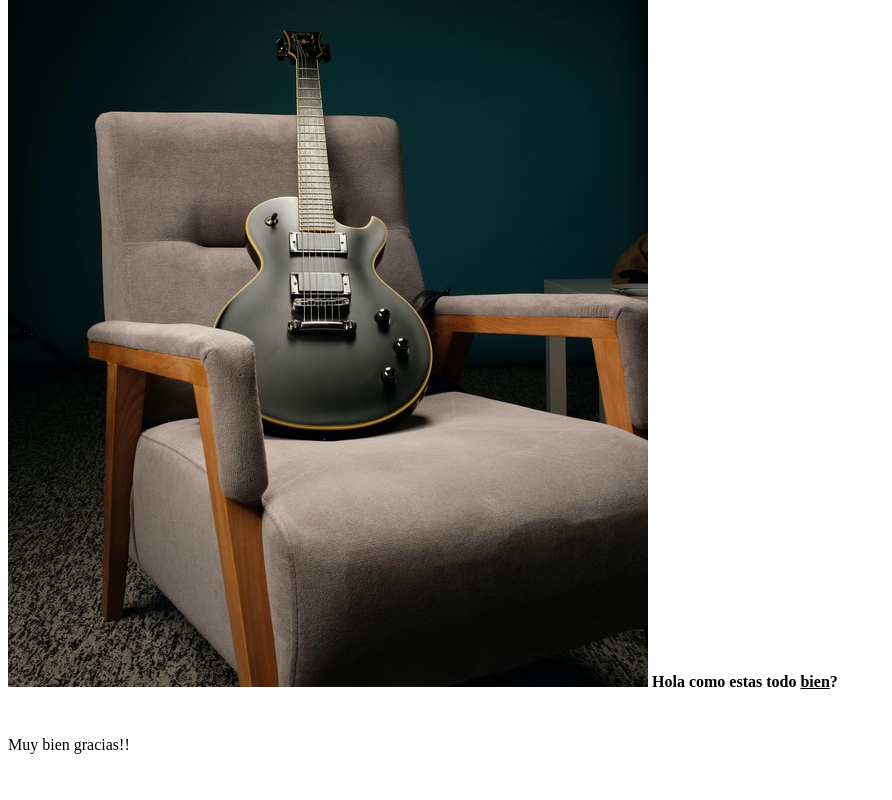
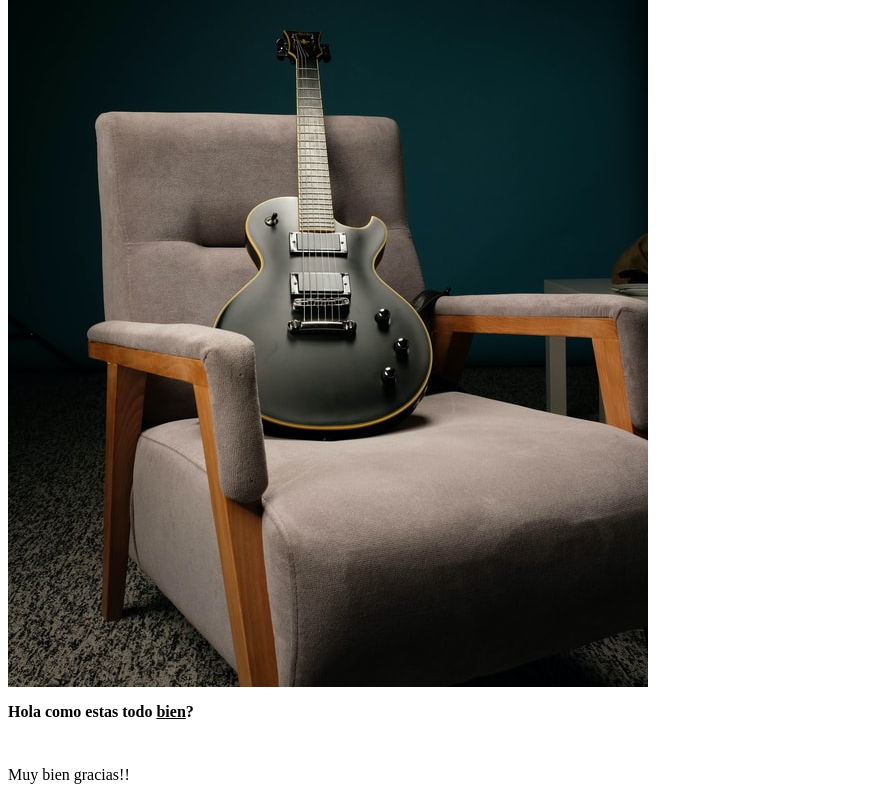
Before and after one commit to alejeon/web, a plain HTML site: page index.html in a window 1280 px wide. Shown: the part 339-1139 px from the top of the page, without its empty margins (0-892 px from the left). Before the commit the page ends 1109 px from the top, so only its background shows below. Drawn offline with Linux system fonts and the light colour scheme.

Commit message:
Update index.html

```diff
--- a/index.html
+++ b/index.html
@@ -5,7 +5,7 @@
   </HEAD>
     <body>
       <img src="guitarra.jpg">
-<strong>Hola como estas todo <u>bien</u>?</strong>
-<p style="margin-top:45px;">Muy bien gracias!!</p>
+      <p><strong>Hola como estas todo <u>bien</u>?</strong></p>
+      <p style="margin-top:45px;">Muy bien gracias!!</p>
     </body>
 </HTML>
```
